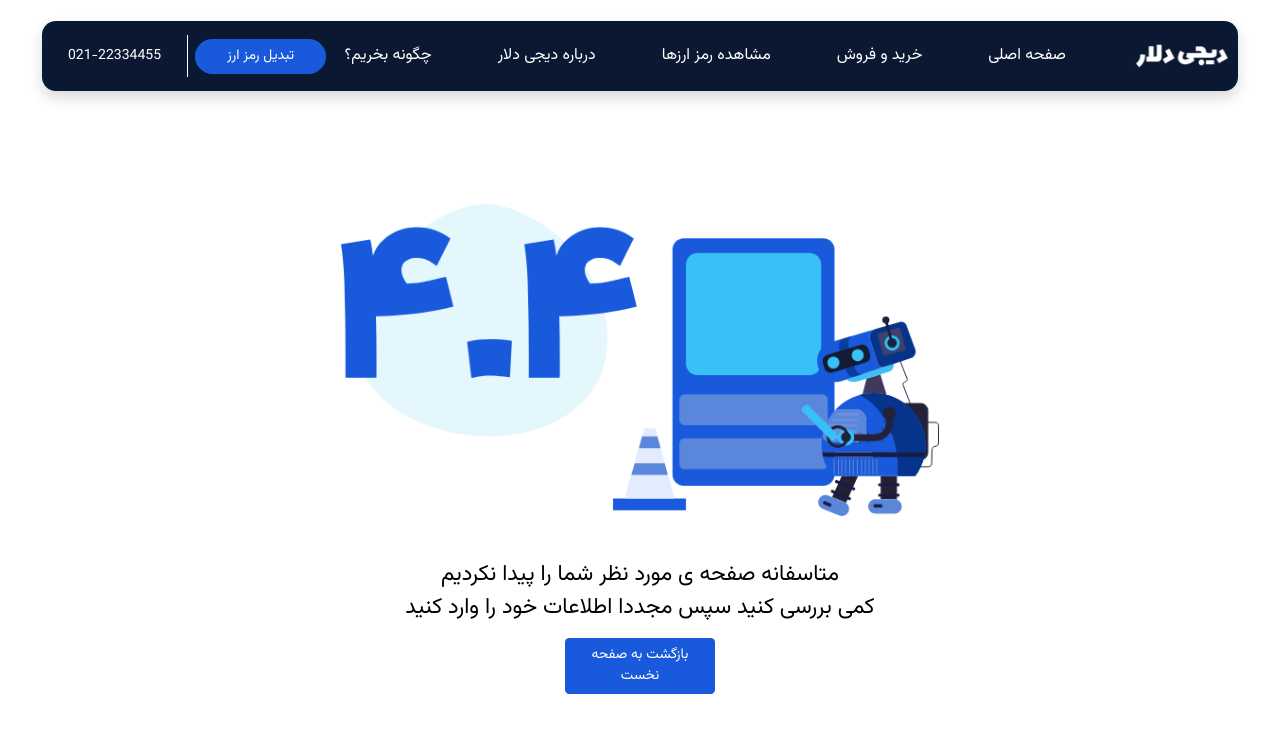
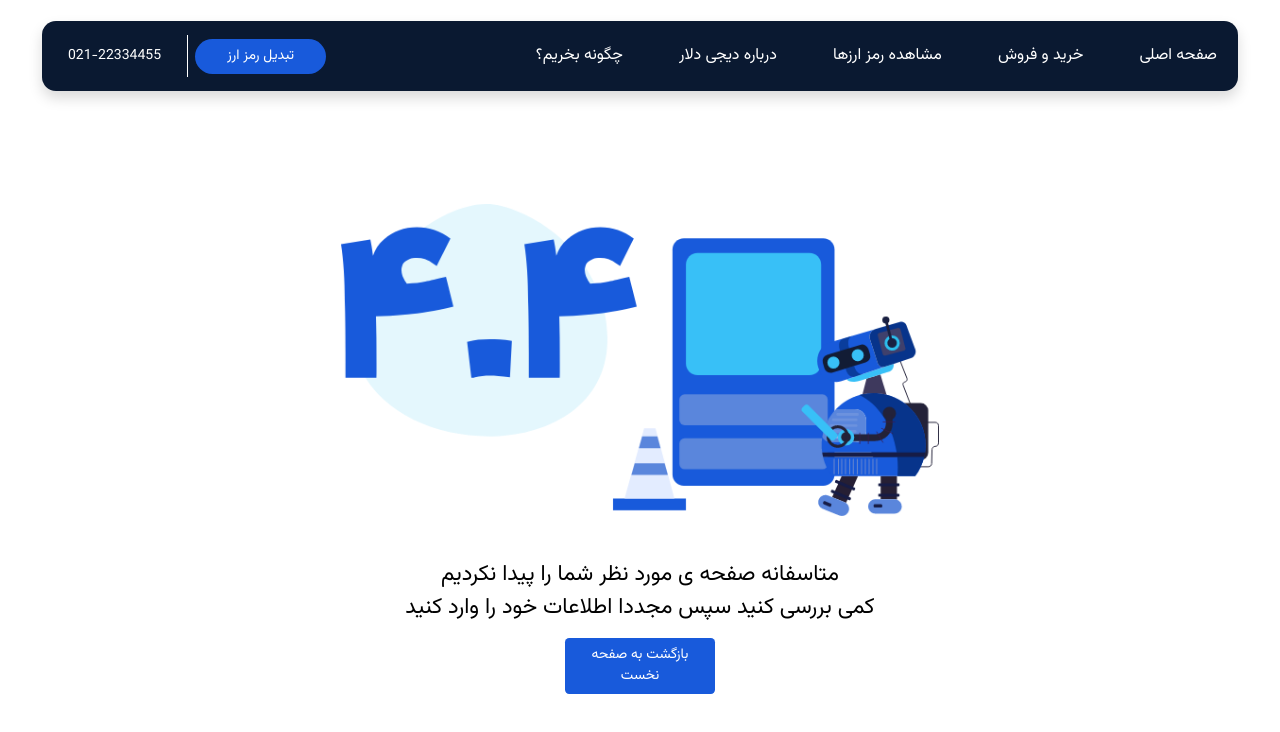
Before and after one commit to MohamadMahdi-Tasha/digi-dollor, a plain HTML site: page 404.html in a window 1280 px wide. Drawn offline with Linux system fonts and the light colour scheme.

Commit message:
fixed some bugs in 404 page

```diff
--- a/404.html
+++ b/404.html
@@ -28,10 +28,7 @@
 <!--A Nav That Shows Only On Mobile View-->
 <nav class="dv-mobile-nav shadow-lg w-75 h-100 dv-bg-high-dark-blue dv-transition-3 overflow-scroll dv-scroll-hidden" id="dv-mobile-nav" data-opened="false">
     <!--Top Side-->
-    <div class="w-100 d-inline-flex justify-content-between align-items-center mb-4 p-3">
-        <button class="dv-circle-no-bg-btn dv-bg-none text-white dv-w-h-3" id="dv-mobile-nav-close-btn"><i class="fa-solid fa-xmark"></i></button>
-        <a href="index.html"><img src="assets/base/img/img-logo-typeography.png" alt="دیجی دلار"></a>
-    </div>
+    <button class="dv-circle-no-bg-btn dv-bg-none text-white m-3 dv-w-h-3" id="dv-mobile-nav-close-btn"><i class="fa-solid fa-xmark"></i></button>
     <ul class="list-unstyled">
         <li class="dv-nav-list-item" data-list-opened="false">
             <button class="w-100 dv-text-right p-3 text-white dv-bg-none-not-important dv-active-bg-blue">صفحه اصلی</button>
@@ -89,8 +86,7 @@
 <div class="dv-header-holder fixed-top">
     <header class="d-inline-flex dv-rounded-1 align-items-center w-100 dv-bg-high-dark-blue p-2 shadow dv-home-header">
         <!--Right Side-->
-        <ul class="list-unstyled d-inline-flex align-items-center justify-content-between w-75 dv-mb-minus-zero-one">
-            <li><a href="index.html"><img src="assets/base/img/img-logo-typeography.png" alt="دیجی دلار"></a></li>
+        <ul class="list-unstyled d-inline-flex align-items-center justify-content-between dv-mb-minus-zero-one dv-prl-1" style="width: 60%;">
             <li>
                 <a class="text-white dv-hover-text-diamond dv-hover-td-underline dv-transition-3 dv-fs-16px dv-header-list-item-toggler dv-fs-16px" href="index.html">صفحه اصلی</a>
                 <div class="position-absolute opacity-0 pe-none dv-header-list-item dv-transition-3">
@@ -158,7 +154,7 @@
             </li>
         </ul>
         <!--Left Side-->
-        <div class="w-25 d-inline-flex align-items-center justify-content-end">
+        <div class="d-inline-flex align-items-center justify-content-end" style="width: 40%;">
             <a href="calculator.html"><button class="dv-btn-bg-blue">تبدیل رمز ارز</button></a>
             <div class="dv-divider"></div>
             <a href="tel:021-22334455"><button class="dv-btn-bg-none">021-22334455</button></a>
```
